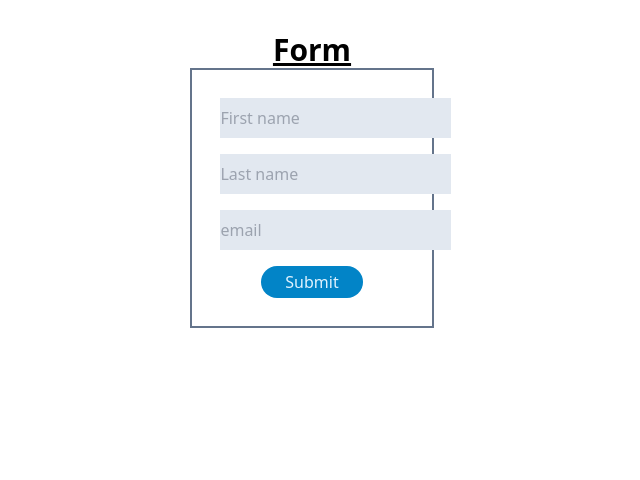
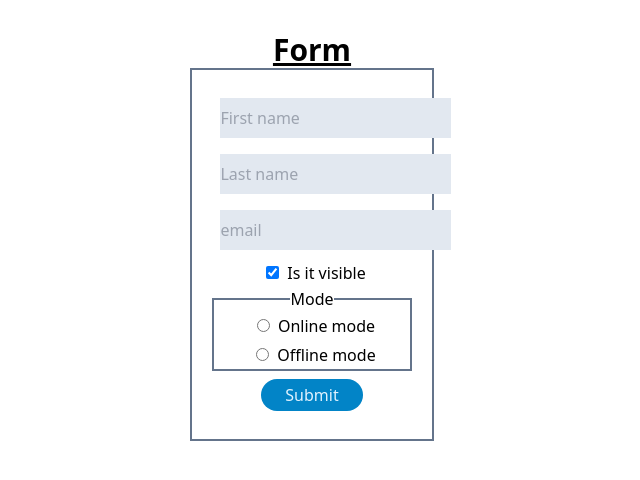
Before and after one commit to Aakarbharadwaj/form, a React (Vite) app: page / in a window 1280 px wide. Shown: the top 480 px of the page, without its empty margins (328-968 px from the left). Built offline with nearby package versions, Linux system fonts and the light colour scheme.

Commit message:
full form created

```diff
--- a/src/components/Form.jsx
+++ b/src/components/Form.jsx
@@ -7,30 +7,52 @@ const Form = () => {
         fname: "",
         lname: "",
         email: "",
+        visible: true,
+        mode: ""
     });
 
+    console.log(formData);
     const changeHandler = (e) => {
+        const { name, value, checked, type } = e.target;
         setFormData((prevData) => {
-
             return {
                 ...prevData,
-                [e.target.name]: e.target.value
+                [name]: type === "checkbox" ? (checked) : (value)
             }
         })
     }
+    const submitHandler = (e) => {
+        e.preventDefault();
+        console.log("finally printing formData");
+        console.log(formData);
 
+    }
     return (
         <>
             <div className='border-solid border-slate-500 border-2 w-1/5 m-auto p-5'>
-                <input className="bg-slate-200 m-2 py-2" placeholder='First name' type='text' name='fname' value={formData.fname} onChange={changeHandler} /> <br />
+                <form onSubmit={submitHandler}>
 
-                <input className="bg-slate-200 m-2 py-2" placeholder='Last name' type='text' name='lname' value={formData.lname} onChange={changeHandler} /> <br />
+                    <input className="bg-slate-200 m-2 py-2" placeholder='First name' type='text' name='fname' value={formData.fname} onChange={changeHandler} /> <br />
 
-                <input className="bg-slate-200 m-2 py-2" placeholder='email' type='email' name='email' value={formData.email} onChange={changeHandler} /> <br />
+                    <input className="bg-slate-200 m-2 py-2" placeholder='Last name' type='text' name='lname' value={formData.lname} onChange={changeHandler} /> <br />
 
-                <div>
-                    <input className="rounded-full px-6 py-1 text-sky-100 m-2 bg-sky-600 " type='submit' placeholder='submit' />
-                </div>
+                    <input className="bg-slate-200 m-2 py-2" placeholder='email' type='email' name='email' value={formData.email} onChange={changeHandler} /> <br />
+
+                    <input className="bg-slate-200 m-2 py-2" type='checkbox' name='visible' id='visible' checked={formData.visible} onChange={changeHandler} />
+                    <label htmlFor='visible'>Is it visible</label> <br />
+                    <fieldset className='border-solid border-slate-500 border-2'>
+                        <legend>Mode</legend>
+                        <input className="bg-slate-200 m-2 py-2" type='radio' name='mode' id='online' value="online-mode" onChange={changeHandler} />
+                        <label htmlFor='Online'>Online mode </label> <br />
+                        <input className="bg-slate-200 m-2 py-2" type='radio' name='mode' id='Offline' value="offline-mode" onChange={changeHandler} />
+                        <label htmlFor='Offline'>Offline mode </label>
+                    </fieldset>
+                    <div>
+                        {/* <input className="rounded-full px-6 py-1 text-sky-100 m-2 bg-sky-600 " type='submit' placeholder='submit' /> */}
+                        <button className="rounded-full px-6 py-1 text-sky-100 m-2 bg-sky-600 ">Submit</button>
+                    </div>
+
+                </form>
             </div>
         </>
     )
```
